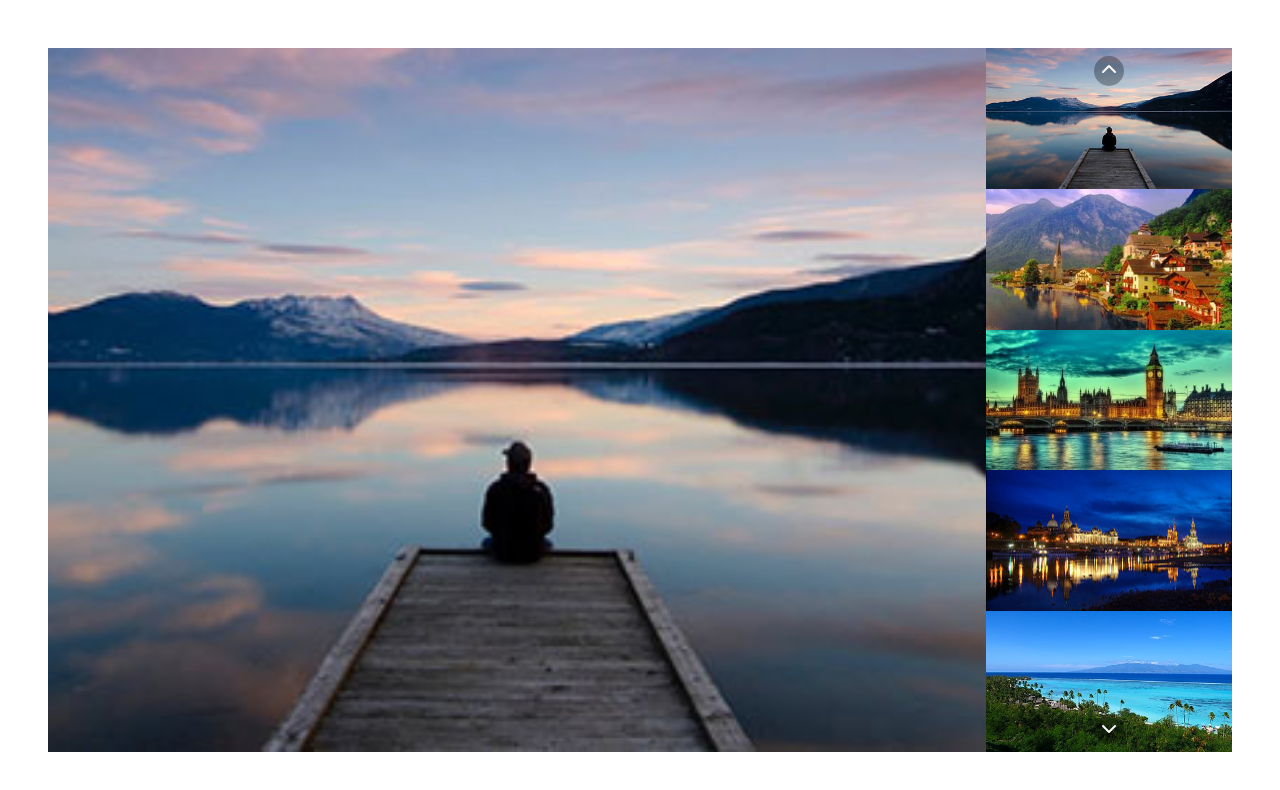
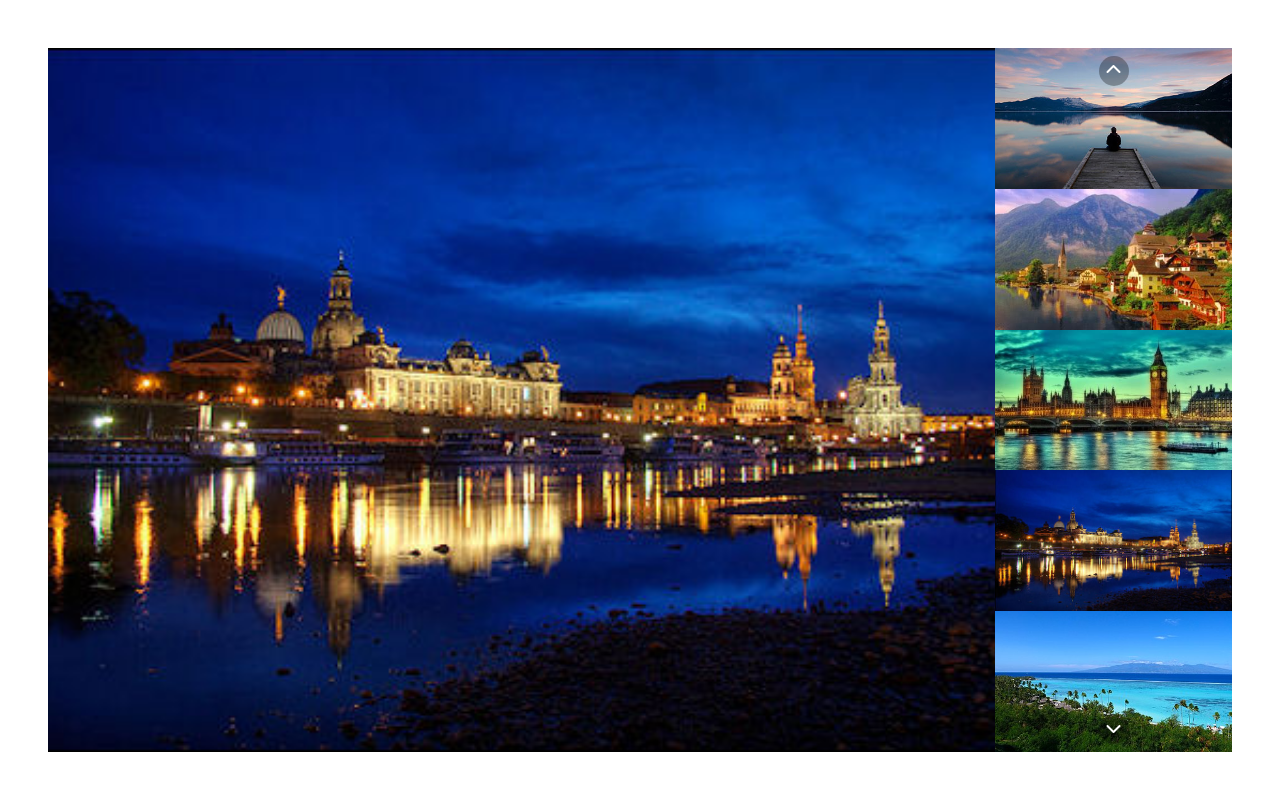
Before and after one commit to jdelavega42/js-array-carousel, a plain HTML site: page index.html in a window 1280 px wide. Drawn offline with Linux system fonts and the light colour scheme.

Commit message:
add elements from js

```diff
--- a/css/style.css
+++ b/css/style.css
@@ -16,6 +16,10 @@ img {
 }
 
 /* @main */
+.content {
+    height: 100%;
+    width: 80%;
+}
 .picture {
     height: 100%;
     width: 100%;
@@ -31,8 +35,8 @@ img {
 }
 /* @sidebar */
 .sidebar {
-    /* width: 20%; */
-    /* height: 100%; */
+    width: 20%;
+    height: 100%;
     position: relative;
 }
 /* #preview */
--- a/index.html
+++ b/index.html
@@ -13,7 +13,6 @@
 <body>
     <div class="mc_wrapper">
         <main class="content">
-            <div class="picture active"><img src="img/01.jpg" alt=""></div>
         </main>
         <div class="sidebar">
             <div class="preview"><img src="img/01.jpg" alt=""></div>
--- a/js/script.js
+++ b/js/script.js
@@ -0,0 +1,25 @@
+// !const from HTML
+const container = document.querySelector(".content");
+const chevronUp = document.querySelector(".up");
+const chevronDown = document.querySelector(".down");
+// !ARRAY
+// state img array
+const pictureArray = ["img/01.jpg", "img/02.jpg", "img/03.jpg", "img/04.jpg", "img/05.jpg"];
+// print picture for every item in array
+for (let i = 0; i < pictureArray.length; i++) {
+    container.innerHTML += `<div class="picture"><img src="${pictureArray[i]}" alt=""></div>`
+}
+// get picture element
+const itemsArray = document.getElementsByClassName("picture")
+// set default active class to single picture element
+let activePictureIndex = 3;
+console.log(itemsArray[activePictureIndex]);
+itemsArray[activePictureIndex].classList.add("active");
+
+
+// !LOGIC
+chevronUp.addEventListener("click", function(){
+
+})
+
+// !OUTPUT
```
